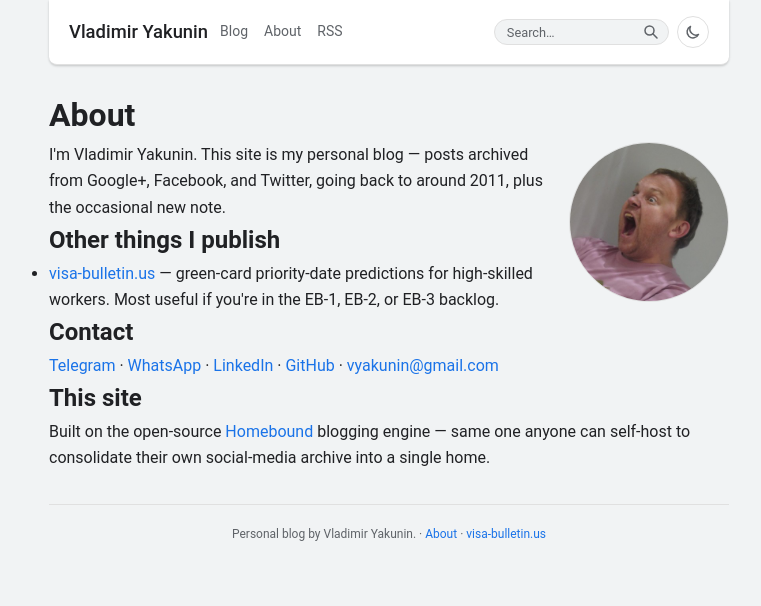
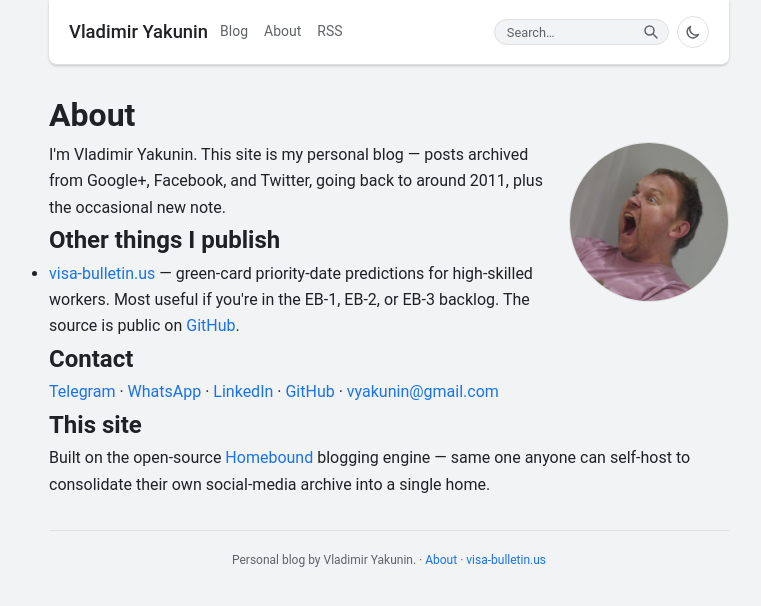
Before and after one commit to vyakunin/homebound, a Django app: page /about/ in a window 1280 px wide. Shown: the top 606 px of the page, without its empty margins (251-1012 px from the left). Run offline with Django 5.2, Linux system fonts and the light colour scheme; some libraries are stand-ins or nearby versions.

Commit message:
about: link the public visa-bulletin.us source repo
visa_bulletin's repo is now public (sanitized — concrete hosting topology moved
to the private ops repo). Surface it on the About page next to visa-bulletin.us.

Co-Authored-By: Claude Opus 4.8 <noreply@anthropic.com>

```diff
--- a/templates/blog/about.html
+++ b/templates/blog/about.html
@@ -23,7 +23,8 @@
     <li>
       <a href="https://visa-bulletin.us/" rel="me">visa-bulletin.us</a> —
       green-card priority-date predictions for high-skilled workers. Most useful
-      if you're in the EB-1, EB-2, or EB-3 backlog.
+      if you're in the EB-1, EB-2, or EB-3 backlog. The source is public on
+      <a href="https://github.com/vyakunin/visa_bulletin" rel="me">GitHub</a>.
     </li>
     {% if BOT_PUBLIC %}
     <li>
```
